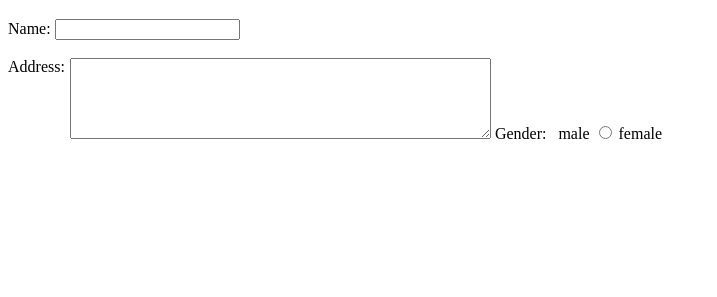
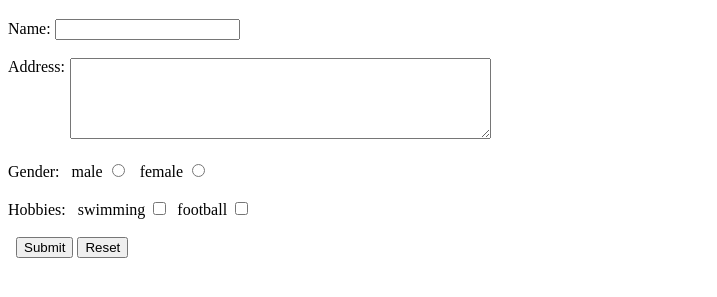
Before and after one commit to Rey-Gidds/mathematicia, a plain HTML site: page table.html in a window 1280 px wide. Shown: the part 61-358 px from the top of the page, without its empty margins (0-717 px from the left). Drawn offline with Linux system fonts and the light colour scheme.

Commit message:
Practiced the form

```diff
--- a/table.html
+++ b/table.html
@@ -7,14 +7,26 @@
 </head>
 <body>
     <h1>Form</h1>
+    <form>
     <label>Name:</label>
     <input type="text" name="name"/>
     <br><br>
     <label style="float: left; margin-right: 5px">Address: </label>
     <textarea cols = 50 rows="5"></textarea>
+    <br><br>
     <label>Gender: &nbsp;</label>
     <label>male</label>
     <input type="radio" name="gender"/>
+    &nbsp;
     <label>female</label>
+    <input type="radio" name="gender"/>
+    <br><br>
+    <label>Hobbies: </label>&nbsp;
+    <label>swimming</label>
+    <input type="checkbox">&nbsp;
+    <label>football</label>
+    <input type="checkbox"><br><br>&nbsp;
+    <button type="submit">Submit</button>&nbsp;<button type="reset">Reset</button>
+</form>
 </body>
 </html>
```
